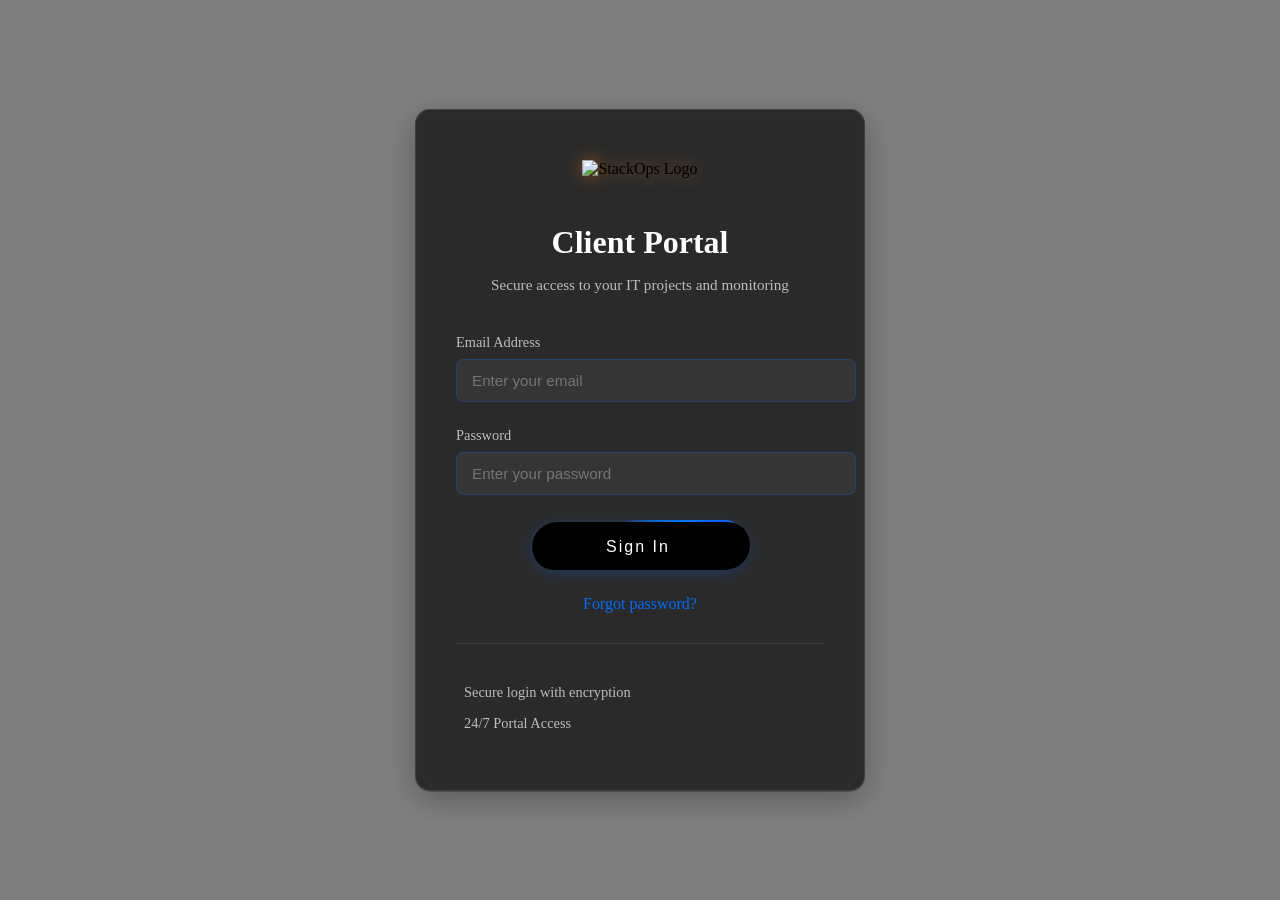
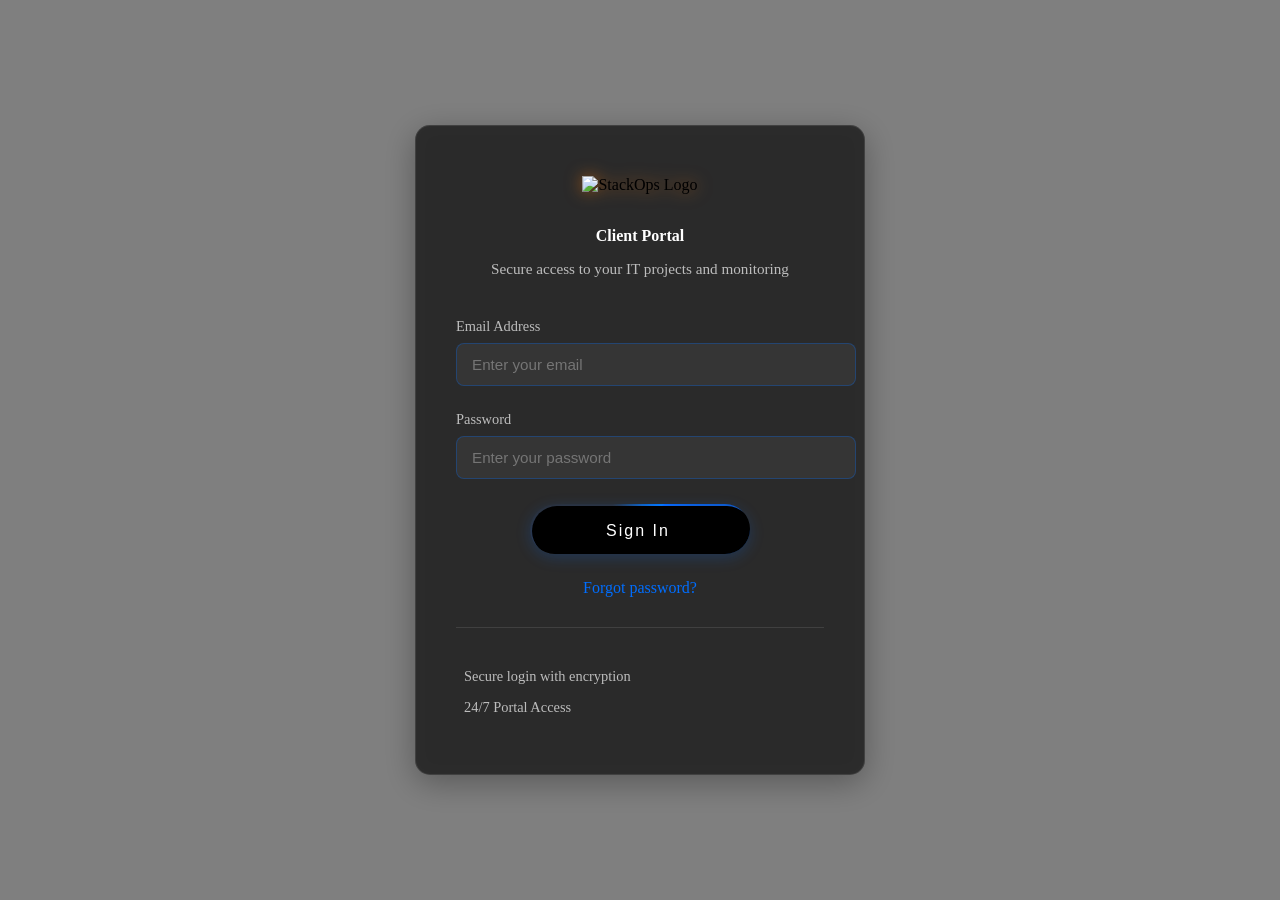

Update clientportal.css

--- a/css/clientportal.css
+++ b/css/clientportal.css
@@ -64,7 +64,7 @@
 }
 
 .login-header h1 {
-    font-size: 2rem;
+    font-size: 1rem;
     color: var(--light);
     margin-bottom: 8px;
 }
